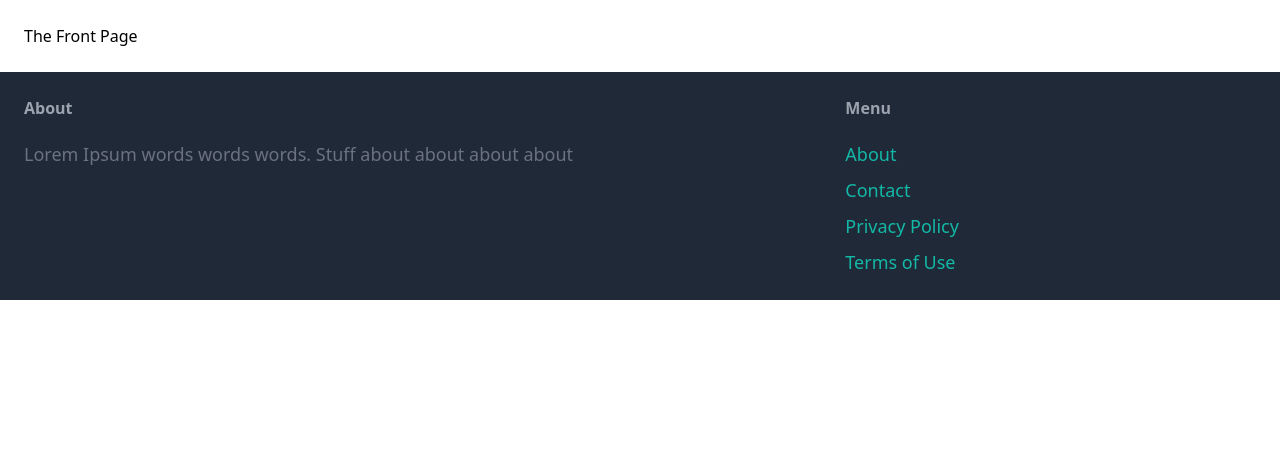
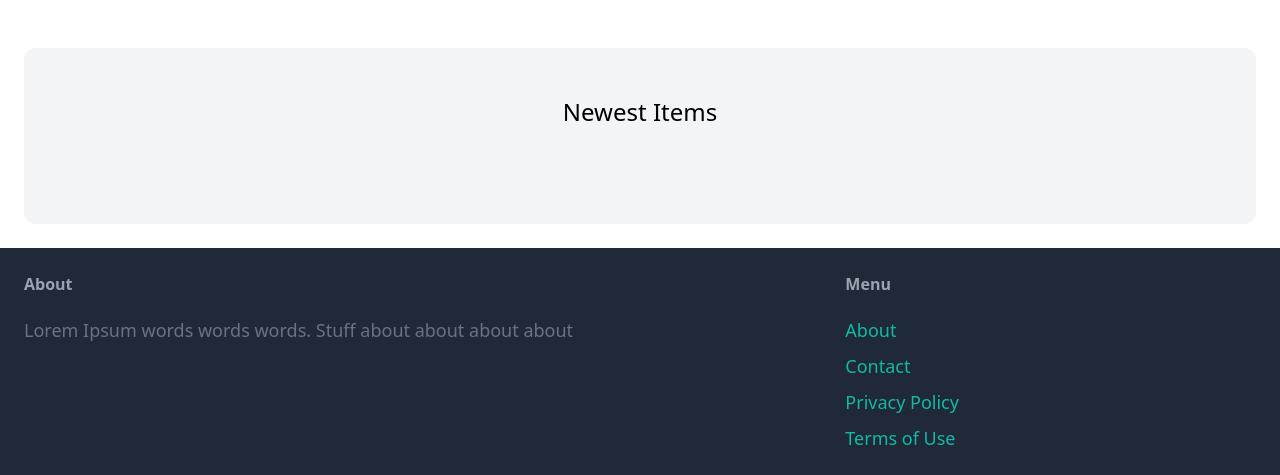
Before and after one commit to woobrendan/django_tutorial, a Django app: page / in a window 1280 px wide. Shown: the part 77-552 px from the top of the page. Run offline with Django 4.2, Linux system fonts and the light colour scheme; data that the repository does not hold is empty; some libraries are stand-ins or nearby versions.

Commit message:
remove h2 title page placeholder. add wrapper div, add h2 for newest items, create for loop to get items and render blocks for each item

```diff
--- a/puddle/core/templates/core/index.html
+++ b/puddle/core/templates/core/index.html
@@ -3,5 +3,23 @@
 {%block title%} Welcome {%endblock%}
 
 {%block content%}
-    <h1>The Front Page</h1>
+    <div class="mt-6 px-6 py-12 bg-gray-100 rounded-xl">
+        <h2 class="mb-12 text-2xl text-center">Newest Items</h2>
+
+        <div class="grid grid-col-3 gap-3">
+            {% for item in items%}
+                <div>
+                    <a href="#">
+                        <div>
+                            <img src="{{ item.image.url }}" class="rounded-t-xl"/>
+                        </div>
+
+                        <div class="p-6  bg-white rounded-b-xl">
+                            <h2 class="text-2xl">{{ item.title }}</h2>
+                        </div>
+                    </a>
+                </div>
+            {% endfor %}
+        </div>
+    </div>
 {%endblock%}
```
